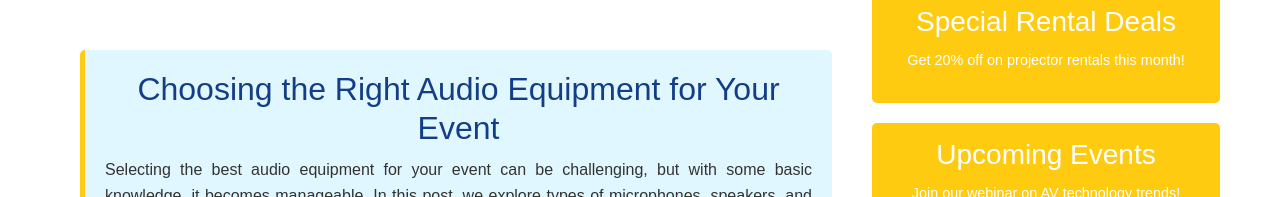
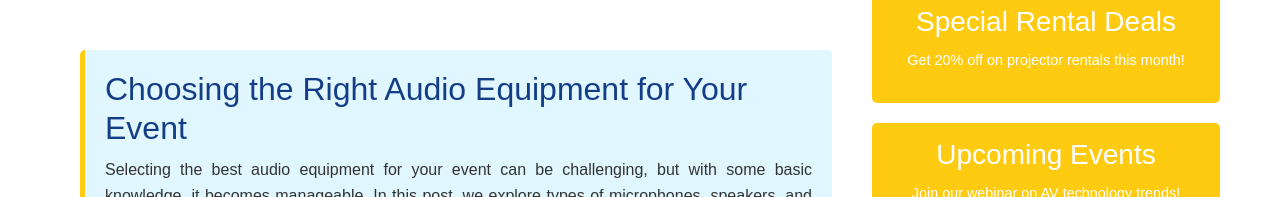
Before and after one commit to niks238/avtechsol, a React (Create React App) app: page /blogs in a window 1280 px wide. Shown: the part 342-539 px from the top of the page. Built offline with nearby package versions, Linux system fonts and the light colour scheme.

Commit message:
changes in index.css file

```diff
--- a/src/index.css
+++ b/src/index.css
@@ -7,41 +7,27 @@ code {
   font-family: source-code-pro, Menlo, Monaco, Consolas, 'Courier New',
     monospace;
 }
-body {
+body, html {
   margin: 0;
+  padding: 0;
   font-family: 'Poppins', sans-serif;
   width: 100%;
-  overflow-x: hidden;
+  overflow-x: hidden; /* Prevent horizontal scrolling */
 }
 
-code {
-  font-family: source-code-pro, Menlo, Monaco, Consolas, 'Courier New', monospace;
-}
-
-/* Reset some default styles */
+/* Reset styles */
 * {
   margin: 0;
   padding: 0;
   box-sizing: border-box;
 }
 
-/* Ensures the website scales properly on all devices */
-html {
-  font-size: 16px;
-}
-
-body {
-  font-family: Arial, sans-serif;
-  line-height: 1.6;
-}
-
-/* Ensure images and media elements scale responsively */
 img, video {
-  max-width: 100%;
+  max-width: 100%; /* Ensure images don’t exceed container width */
   height: auto;
 }
 
-/* Basic container styling for centering and padding */
+/* Container styling */
 .container {
   width: 100%;
   max-width: 1200px;
@@ -49,12 +35,6 @@ img, video {
   margin: 0 auto;
 }
 
-/* Responsive text alignment */
-h1, h2, h3 {
-  text-align: center;
-}
-
-/* Responsive navbar style */
 .navbar {
   display: flex;
   justify-content: space-between;
@@ -62,6 +42,7 @@ h1, h2, h3 {
   padding: 1rem 2rem;
   background-color: #333;
   color: #fff;
+  flex-wrap: wrap;
 }
 
 .navbar .logo {
@@ -82,7 +63,7 @@ h1, h2, h3 {
   text-decoration: none;
 }
 
-/* Basic responsive grid layout */
+/* Responsive column layout */
 .row {
   display: flex;
   flex-wrap: wrap;
@@ -95,7 +76,7 @@ h1, h2, h3 {
 
 /* Media Queries for Responsive Design */
 
-/* For mobile devices */
+/* Small Mobile Screens */
 @media (max-width: 600px) {
   .navbar {
     flex-direction: column;
@@ -108,30 +89,24 @@ h1, h2, h3 {
   }
 
   .column {
-    flex: 1 1 100%; /* Single column on small mobile screens */
+    flex: 1 1 100%; /* Single column on mobile */
   }
 }
 
-/* For tablets */
+/* Tablets */
 @media (min-width: 600px) and (max-width: 1023px) {
-  .navbar {
-    flex-direction: row;
-    padding: 1rem 2rem;
-  }
-
   .column {
     flex: 1 1 48%; /* Two columns on tablets */
   }
 }
 
-/* For larger screens like desktops */
+/* Desktops */
 @media (min-width: 1024px) {
   .column {
     flex: 1 1 30%; /* Three columns on larger screens */
   }
 }
 
-/* Footer styling */
 .footer {
   padding: 1rem;
   background-color: #333;
@@ -139,11 +114,6 @@ h1, h2, h3 {
   text-align: center;
 }
 
-.footer p {
-  font-size: 0.875rem;
-}
-
-/* Button styling */
 button {
   padding: 0.5rem 1rem;
   border: none;
```
